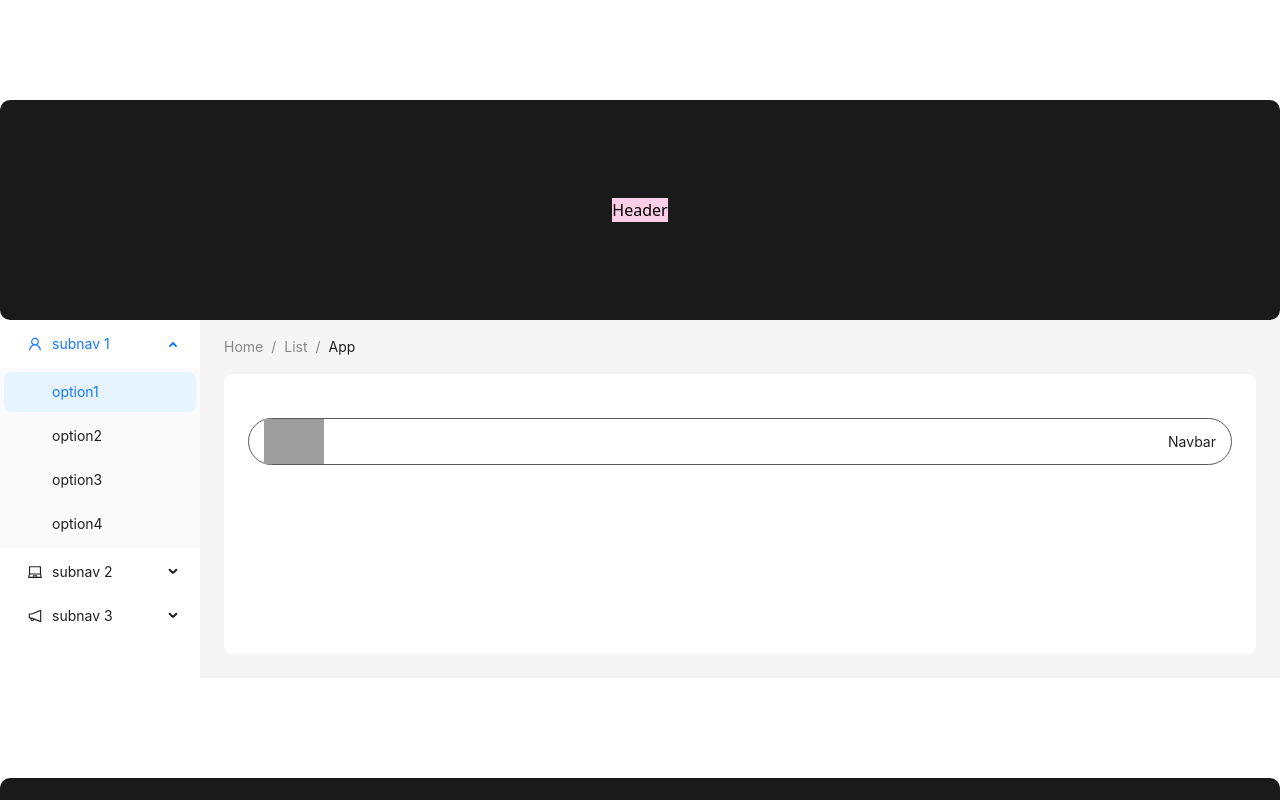
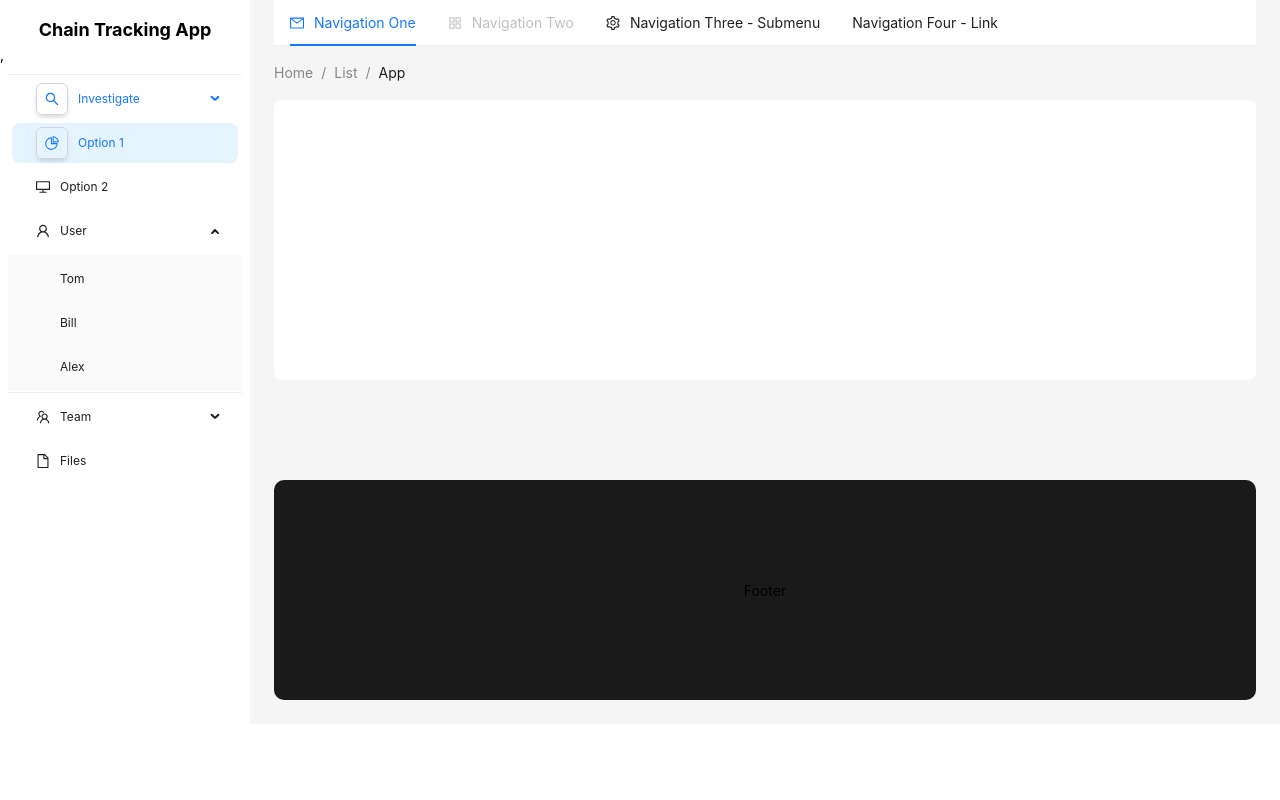
Before and after one commit to Shodydosh/chain-tracking-FE, a React (Vite) app: page / in a window 1280 px wide. Shown: the top 800 px of the page. Built offline with nearby package versions, Linux system fonts and the light colour scheme; grey boxes are pictures that could not be loaded.

Commit message:
sidebar temporary

```diff
--- a/index.html
+++ b/index.html
@@ -4,7 +4,7 @@
     <meta charset="UTF-8" />
     <link rel="icon" type="image/svg+xml" href="/vite.svg" />
     <meta name="viewport" content="width=device-width, initial-scale=1.0" />
-    <title>Vite + React</title>
+    <title>Chain Tracking App</title>
   </head>
   <body>
     <div id="root"></div>
--- /dev/null
+++ b/src/components/ConfigProvider.tsx
@@ -0,0 +1,23 @@
+import React from 'react'
+import { ConfigProvider } from 'antd'
+
+const ConfigProviderHelper = () => {
+  return (
+    <ConfigProvider>
+        theme={{
+            components: {
+                Button: {
+                colorPrimary: '#00b96b',
+                algorithm: true, // Enable algorithm
+                },
+                Input: {
+                colorPrimary: '#eb2f96',
+                algorithm: true, // Enable algorithm
+                }
+            },
+        }}
+    </ConfigProvider>
+  )
+}
+
+export default ConfigProviderHelper
--- a/src/components/Header.tsx
+++ b/src/components/Header.tsx
@@ -1,23 +1,64 @@
-import React from "react";
+import React, { useState } from 'react';
+import { AppstoreOutlined, MailOutlined, SettingOutlined } from '@ant-design/icons';
+import type { MenuProps } from 'antd';
+import { Menu } from 'antd';
 
-function Header() {
-  return (
-    <div
-      style={{
-        backgroundColor: '#1a1a1a',
-        borderRadius: '10px',
-        minHeight: '220px',
-        display: 'flex',
-        justifyContent: 'center',
-        alignItems: 'center',
-        marginTop: '100px',
-      }}
-    >
-      <div className="bg-pink-200">
-        <h3>Header</h3>
-      </div>
-    </div>
-  );
-}
+type MenuItem = Required<MenuProps>['items'][number];
+
+const items: MenuItem[] = [
+  {
+    label: 'Navigation One',
+    key: 'mail',
+    icon: <MailOutlined />,
+  },
+  {
+    label: 'Navigation Two',
+    key: 'app',
+    icon: <AppstoreOutlined />,
+    disabled: true,
+  },
+  {
+    label: 'Navigation Three - Submenu',
+    key: 'SubMenu',
+    icon: <SettingOutlined />,
+    children: [
+      {
+        type: 'group',
+        label: 'Item 1',
+        children: [
+          { label: 'Option 1', key: 'setting:1' },
+          { label: 'Option 2', key: 'setting:2' },
+        ],
+      },
+      {
+        type: 'group',
+        label: 'Item 2',
+        children: [
+          { label: 'Option 3', key: 'setting:3' },
+          { label: 'Option 4', key: 'setting:4' },
+        ],
+      },
+    ],
+  },
+  {
+    key: 'alipay',
+    label: (
+      <a href="https://ant.design" target="_blank" rel="noopener noreferrer">
+        Navigation Four - Link
+      </a>
+    ),
+  },
+];
+
+const Header: React.FC = () => {
+  const [current, setCurrent] = useState('mail');
+
+  const onClick: MenuProps['onClick'] = (e) => {
+    console.log('click ', e);
+    setCurrent(e.key);
+  };
+
+  return <Menu onClick={onClick} selectedKeys={[current]} mode="horizontal" items={items} />;
+};
 
 export default Header;
--- a/src/components/LayoutWrap.tsx
+++ b/src/components/LayoutWrap.tsx
@@ -1,26 +1,9 @@
 import React from 'react';
-import { LaptopOutlined, NotificationOutlined, UserOutlined } from '@ant-design/icons';
+import Header from './Header';
+import Footer from './Footer';
+import Sidebar from './Sidebar';
 import { Breadcrumb, Layout, Menu, theme } from 'antd';
 const { Content, Sider } = Layout;
-const items1 = ['1', '2', '3'].map(key => ({
-  key,
-  label: `nav ${key}`,
-}));
-const items2 = [UserOutlined, LaptopOutlined, NotificationOutlined].map((icon, index) => {
-  const key = String(index + 1);
-  return {
-    key: `sub${key}`,
-    icon: React.createElement(icon),
-    label: `subnav ${key}`,
-    children: new Array(4).fill(null).map((_, j) => {
-      const subKey = index * 4 + j + 1;
-      return {
-        key: subKey,
-        label: `option${subKey}`,
-      };
-    }),
-  };
-});
 
 type Props = {
   children?: JSX.Element|JSX.Element[]
@@ -32,29 +15,13 @@ const LayoutWrap  = ({ children } : Props) => {
   } = theme.useToken();
   return (
     <Layout>
-      <Layout>
-        <Sider
-          width={200}
-          style={{
-            background: colorBgContainer,
-          }}
-        >
-          <Menu
-            mode="inline"
-            defaultSelectedKeys={['1']}
-            defaultOpenKeys={['sub1']}
-            style={{
-              height: '100%',
-              borderRight: 0,
-            }}
-            items={items2}
-          />
-        </Sider>
+      <Sidebar />
       <Layout
         style={{
           padding: '0 24px 24px',
         }}
       >
+        <Header />
         <Breadcrumb
           style={{
             margin: '16px 0',
@@ -75,7 +42,7 @@ const LayoutWrap  = ({ children } : Props) => {
         >
           {children}
         </Content>
-        </Layout>
+        <Footer />
       </Layout>
     </Layout>
   );
--- a/src/components/Navbar.tsx
+++ /dev/null
@@ -1,34 +0,0 @@
-import React from 'react';
-
-function Navbar() {
-  return (
-    <>
-      <div
-        style={{
-          display: 'flex',
-          justifyContent: 'space-between',
-          alignItems: 'center',
-          padding: '0px 15px 0px 15px',
-          border: '1px solid #5a5a5a',
-          marginTop: '20px',
-          borderRadius: '100px',
-        }}
-      >
-        <div style={{ display: 'flex', justifyContent: 'space-between' }}>
-          <img
-            src="https://getroute.com/wp-content/uploads/2023/06/route-logo-full@2x-2.png"
-            alt="logo"
-            style={{ width: '60px' }}
-          />
-        </div>
-
-        <div>
-          {' '}
-          <h4>Navbar</h4>{' '}
-        </div>
-      </div>
-    </>
-  );
-}
-
-export default Navbar;
--- /dev/null
+++ b/src/components/Sidebar.tsx
@@ -0,0 +1,82 @@
+import React, { useState } from 'react';
+import {
+  DesktopOutlined,
+  FileOutlined,
+  PieChartOutlined,
+  TeamOutlined,
+  UserOutlined,
+  SearchOutlined,
+  MinusOutlined
+} from '@ant-design/icons';
+import type { MenuProps } from 'antd';
+import { Layout, Menu, theme, Button } from 'antd';
+
+const { Sider } = Layout;
+
+type MenuItem = Required<MenuProps>['items'][number];
+
+function getItem(
+  label: React.ReactNode,
+  key: React.Key,
+  icon?: React.ReactNode,
+  children?: MenuItem[],
+): MenuItem {
+  return {
+    key,
+    icon,
+    children,
+    label,
+  } as MenuItem;
+}
+
+const items: MenuItem[] = [
+  {
+    type: 'divider',
+  },
+  getItem('Investigate', '1', <div className='p-2 border border-gray-300 border-solid rounded-md shadow-md'><SearchOutlined/></div>, [
+    getItem('Investigate by tx hash', '2', <MinusOutlined className='opacity-50'/>),
+    getItem('Investigate by address', '3', <MinusOutlined className='opacity-50'/>),
+  ]),
+  getItem('Option 1', '1', <div className='p-2 border border-gray-300 border-solid rounded-md shadow-md'><PieChartOutlined /></div>),
+  getItem('Option 2', '2', <DesktopOutlined />),
+  getItem('User', 'sub1', <UserOutlined />, [
+    getItem('Tom', '3'),
+    getItem('Bill', '4'),
+    getItem('Alex', '5'),
+  ]),
+  {
+    type: 'divider',
+  },
+  getItem('Team', 'sub2', <TeamOutlined />, [
+    getItem('Team 1', '6'),
+    getItem('Team 2', '8'),
+  ]),
+  getItem('Files', '9', <FileOutlined />),
+];
+
+const Sidebar: React.FC = () => {
+  const [collapsed, setCollapsed] = useState(false);
+  const {
+    token: { colorBgContainer, borderRadiusLG },
+  } = theme.useToken();
+  console.log(theme.useToken());
+
+  return (
+    <Sider width={250} style={{ background: colorBgContainer }}>
+      <div className='mt-4 mb-0 text-center'>
+        <h3 className='text-lg font-bold'>Chain Tracking App</h3>
+      </div>,
+      <Menu
+        className='p-2 text-xs'
+        color={colorBgContainer}
+        mode="inline"
+        defaultSelectedKeys={['1']}
+        defaultOpenKeys={['sub1']}
+        style={{ height: '100%', borderRight: 0 }}
+        items={items}
+      />
+    </Sider>
+  );
+};
+
+export default Sidebar;
--- a/src/layout/index.tsx
+++ b/src/layout/index.tsx
@@ -1,7 +1,4 @@
 import React from 'react';
-import Navbar from '../components/Navbar';
-import Footer from '../components/Footer';
-import Header from '../components/Header';
 import LayoutWrap from '../components/LayoutWrap';
 import { Routes, Route } from 'react-router-dom';
 import PropTypes from 'prop-types';
@@ -18,7 +15,6 @@ const NonAuthLayout = ({ children }) => {
   return (
     <>
       <div>
-        <Navbar />
         {children}
       </div>
     </>
@@ -37,7 +33,6 @@ const AuthLayout = ({ children }) => {
 function LayoutWrapper({ allroutes }) {
   return (
     <>
-      <Header />
       <LayoutWrap>
         <Routes>
           {allroutes?.map((route, index) => {
@@ -67,7 +62,6 @@ function LayoutWrapper({ allroutes }) {
           })}
         </Routes>
       </LayoutWrap>
-      <Footer />
     </>
   );
 }
--- a/src/pages/Landing.tsx
+++ b/src/pages/Landing.tsx
@@ -1,3 +1,5 @@
+import React from "react";
+
 function Landing() {
   return (
     <div style={{ marginTop: '5rem' }}>
```
Lines whose indentation alone changed are shown as unchanged.
